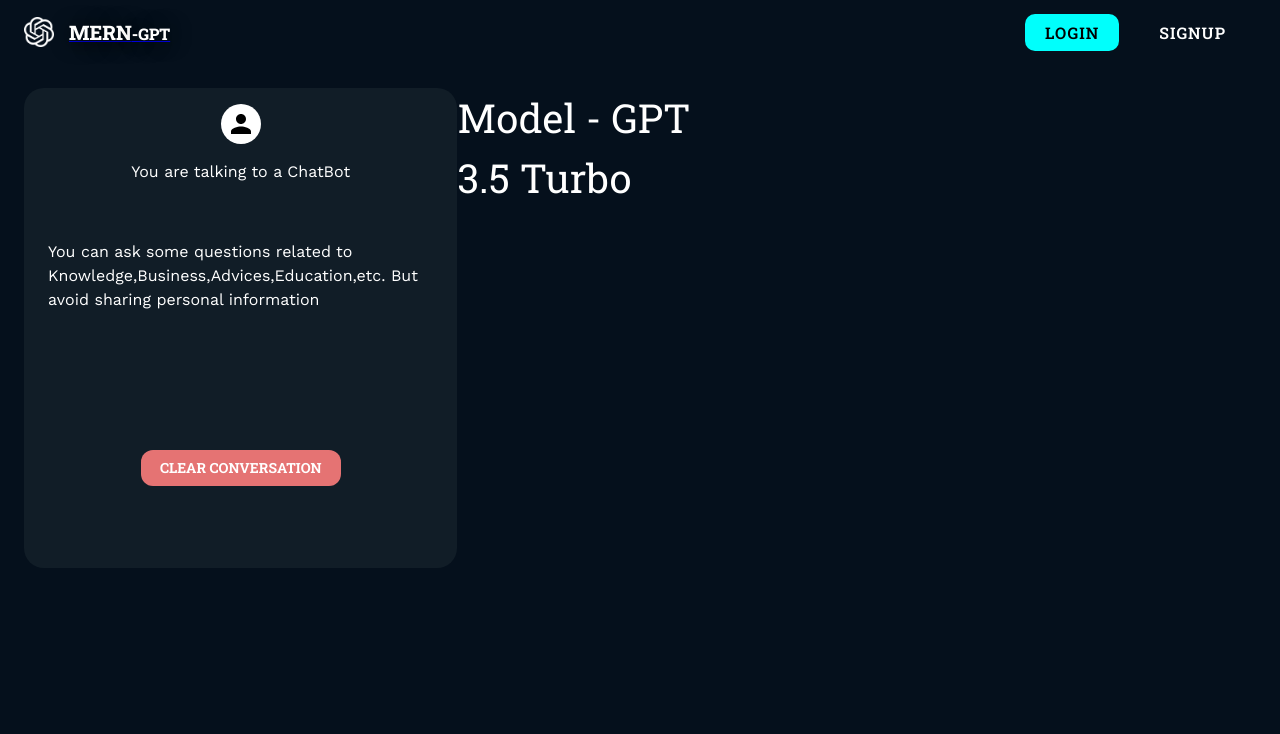
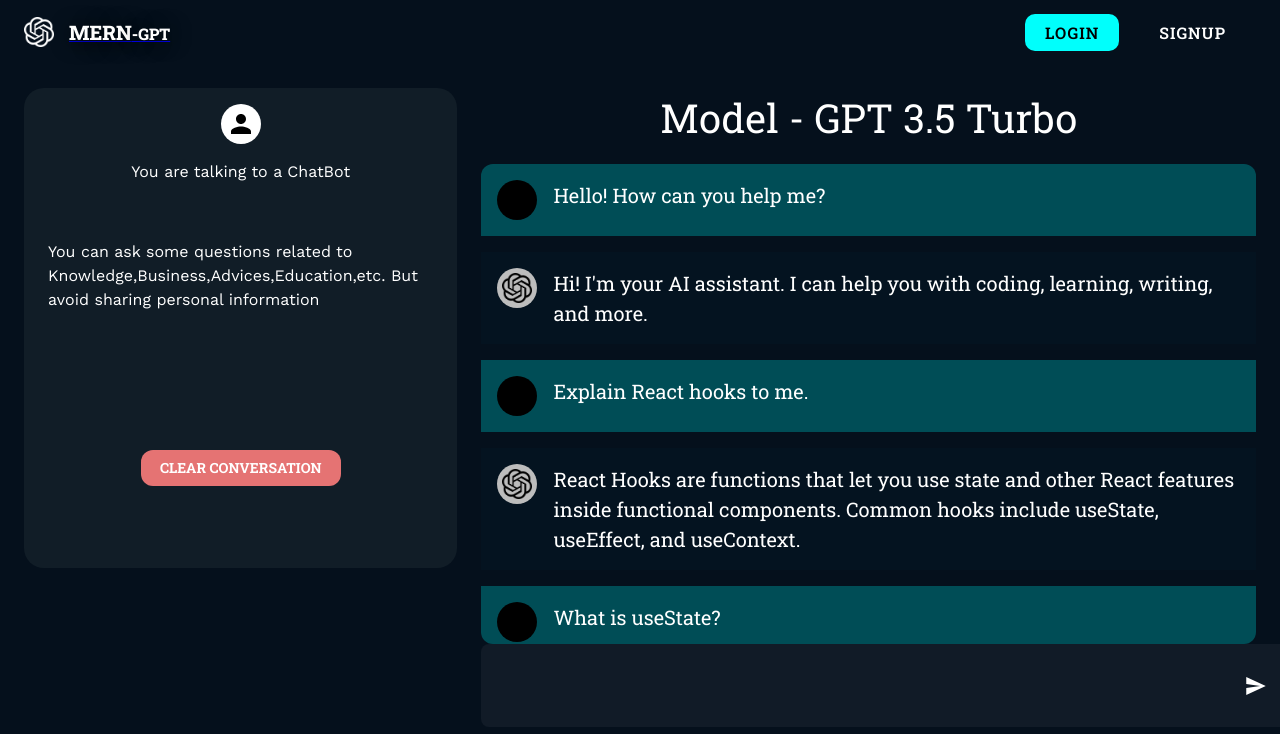
Before and after one commit to bansalpratham/AI-ChatBot, a React (Vite) app in the folder frontend/: page /chat in a window 1280 px wide. Shown: the top 734 px of the page. Built offline with nearby package versions, Linux system fonts and the light colour scheme; no server answers.

Commit message:
feat: add ChatItem component for rendering chat messages in Chat page

```diff
--- /dev/null
+++ b/frontend/src/components/chat/Chatitem.tsx
@@ -0,0 +1,28 @@
+import { Avatar, Box, Typography } from '@mui/material'
+import { useAuth } from '../../context/AuthContext';
+
+const ChatItem = ({ content, role }: { content: string, role: "user" | "assistant" }) => {
+    const auth = useAuth();
+    return role === "assistant" ? (
+        <Box sx={{ display: "flex", p: 2, bgcolor: "#004d5612", my: 2, gap: 2 }}>
+            <Avatar sx={{ ml: "0" }}>
+                <img src="openai.png" alt="openai" width={"30px"} />
+            </Avatar>
+            <Box>
+                <Typography sx={{ fontSize: "20px" }}>{content}</Typography>
+            </Box>
+        </Box>
+    ) : (
+         <Box sx={{ display: "flex", p: 2, bgcolor: "#004d56", gap: 2 }}>
+            <Avatar sx={{ ml: "0",bgcolor:"black",color:"white"}}>
+               {auth?.user?.name[0]}
+               {auth?.user?.name.split(" ")[1][0]}
+            </Avatar>
+            <Box>
+                <Typography sx={{ fontSize: "20px" }}>{content}</Typography>
+            </Box>
+        </Box>
+    )
+}
+
+export default ChatItem;
--- a/frontend/src/pages/Chat.tsx
+++ b/frontend/src/pages/Chat.tsx
@@ -1,6 +1,35 @@
-import { Avatar, Box, Typography,Button } from '@mui/material'
+import { Avatar, Box, Typography,Button, IconButton } from '@mui/material'
 import { red } from '@mui/material/colors'
 import { useAuth } from '../context/AuthContext'
+import ChatItem from '../components/chat/Chatitem';
+import { IoMdSend } from 'react-icons/io';
+
+const chats: Array<{ role: "user" | "assistant"; content: string }> = [
+  {
+    role: "user",
+    content: "Hello! How can you help me?"
+  },
+  {
+    role: "assistant",
+    content: "Hi! I'm your AI assistant. I can help you with coding, learning, writing, and more."
+  },
+  {
+    role: "user",
+    content: "Explain React hooks to me."
+  },
+  {
+    role: "assistant",
+    content: "React Hooks are functions that let you use state and other React features inside functional components. Common hooks include useState, useEffect, and useContext."
+  },
+  {
+    role: "user",
+    content: "What is useState?"
+  },
+  {
+    role: "assistant",
+    content: "useState is a React Hook that lets you add and manage state in a functional component."
+  }
+];
 
 const Chat = () => {
   const auth = useAuth();
@@ -50,13 +79,22 @@
       </Button>
         </Box>
       </Box>
-      <Box sx={{display:"flex",flex:{md:0.8,xs:1,sm:1},width:'100%'}}>
+      <Box sx={{display:"flex",flex:{md:0.8,xs:1,sm:1},flexDirection:'column',px:3}}>
               <Typography sx={{fontSize:"40px",color:"white",mb:2,mx:"auto"}}>
                   Model - GPT 3.5 Turbo
               </Typography>
-              <Box sx={{width:"100%",height:"60vh",borderRadius:3,mx:'auto',display:'flex',flexDirection:"column",overflow:'scroll',overflowX:"hidden",scrollBehavior:"smooth"}} >
-
+              <Box sx={{width:"100%",height:"60vh",borderRadius:3,mx:'auto',display:'flex',flexDirection:"column",overflow:'scroll',overflowX:"hidden",overflowY:"auto",scrollBehavior:"smooth"}} >
+                  {chats.map((chat,index) => (
+                    <ChatItem content={chat.content} role={chat.role} key={index} />
+                  ))}
               </Box>
+              <div style={{width:"100%",padding:"20px",borderRadius:8,backgroundColor:"rgb(17,27,39)",display:"flex",margin:"auto"}} >
+                {" "}
+              <input type="text" style={{width:"100%",backgroundColor:"transparent",padding:'10px',border:'none',outline:"none",color:"white",fontSize:"20px"}} />
+              <IconButton sx={{ml:"auto",color:"white"}} >
+                <IoMdSend/>
+              </IconButton>
+     </div>
       </Box>
     </Box>
   )
```
